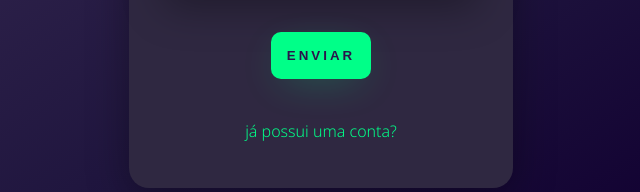
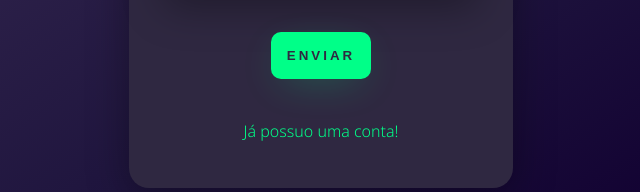
Before and after one commit to manosanti/record-label-login-screen, a plain HTML site: page pages/sign-in/sing-in.html in a window 1280 px wide. Shown: the part 539-731 px from the top of the page, 639-1279 px from the left. Drawn offline with Linux system fonts and the light colour scheme.

Commit message:
Complementos

```diff
--- a/pages/sign-in/sing-in.html
+++ b/pages/sign-in/sing-in.html
@@ -36,7 +36,7 @@
         </div>
             <div class="div">
             <button class="btn-login">Enviar</button>
-            <a class="account" href="#"><p>já possui uma conta?</p></a>
+            <a class="account" href="#"><p>Já possuo uma conta!</p></a>
             </div>
         </div>
     </div>
--- a/pages/sign-in/styles.css
+++ b/pages/sign-in/styles.css
@@ -105,7 +105,7 @@ body *{
     text-transform: uppercase;
     font-weight: 800;
     letter-spacing: 3px;
-    color: #2b134b;
+    color: #2f2841;
     background: #00ff88;
     cursor: pointer;
     box-shadow: 0px 10px 40px -12px #00ff8052;
```
